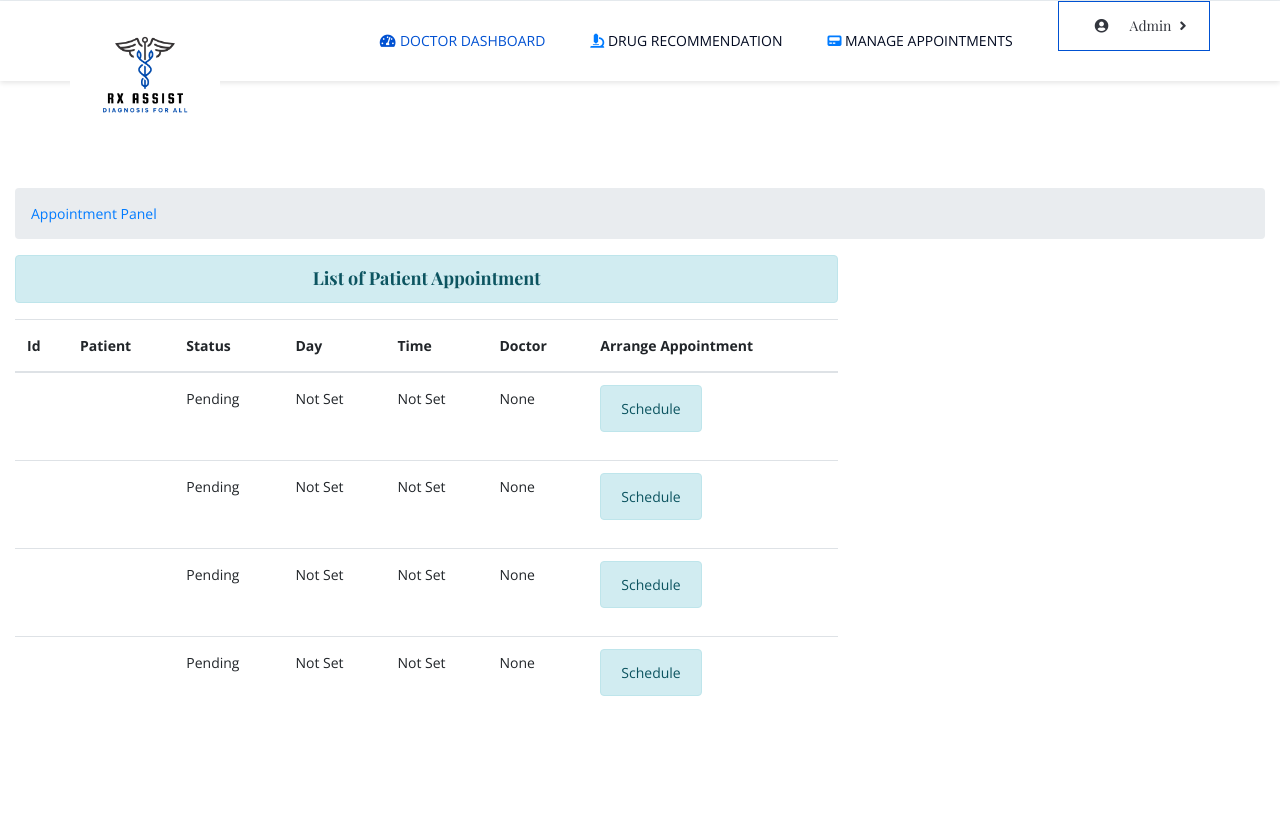
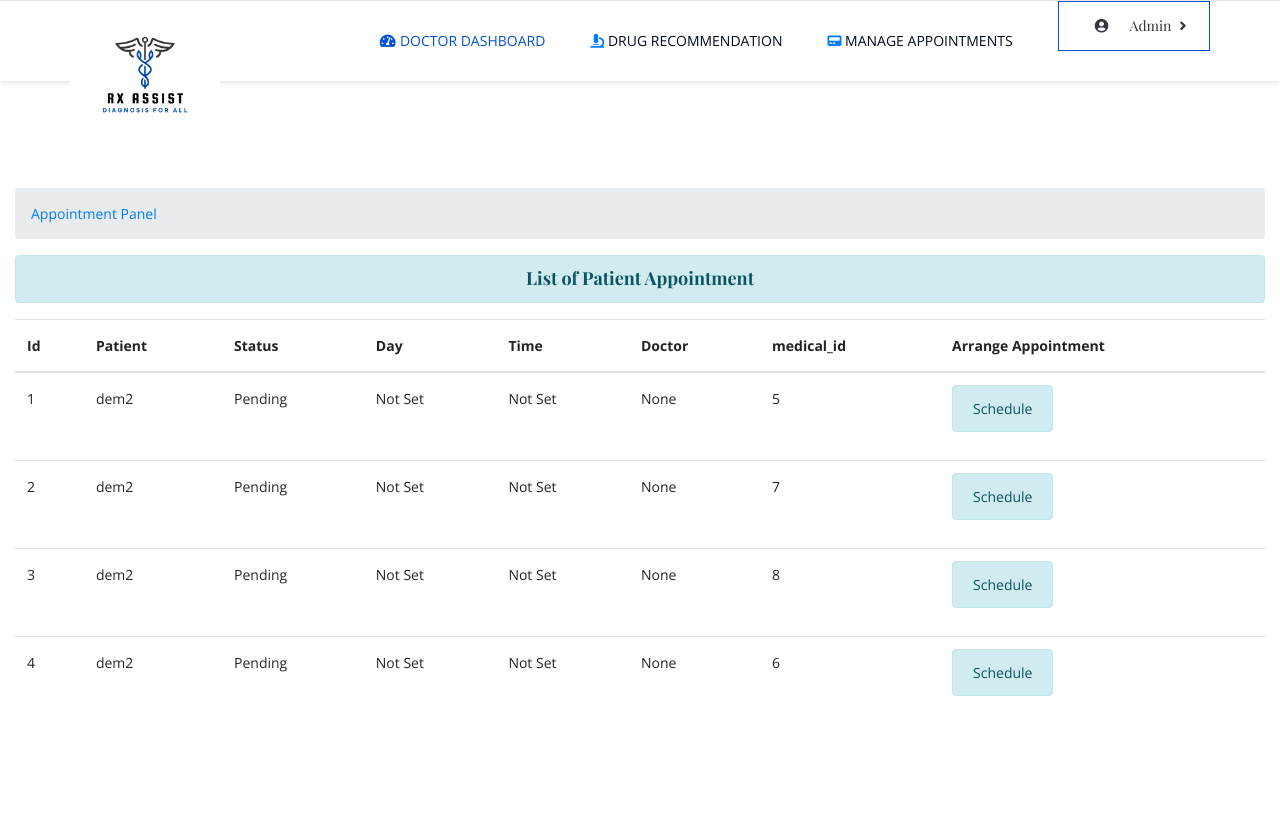
Before and after one commit to biabbas/rxassist, a Django app: page /meet/ in a window 1280 px wide. Run offline with Django 4.2, Linux system fonts and the light colour scheme; a user stored in the database is signed in; data comes from the database, SQL or seed files in the repository; some libraries are stand-ins or nearby versions.

Commit message:
changes1

```diff
--- a/rx-assist/core/templates/doctor/ajax.html
+++ b/rx-assist/core/templates/doctor/ajax.html
@@ -1,7 +1,9 @@
 <script type="text/javascript">
-  $(document).ready(function () {
+  $(document).ready(function ()
+  {
 
-    $('#tbody').on('click', '.btn_recommend', function () {
+    $('#tbody').on('click', '.btn_recommend', function ()
+    {
       console.log('Button Recommend Drug Clicked');
       let disease = $(this).attr('data-sid');
       var userid = $('#tbody #user_id').val();
@@ -23,6 +25,34 @@
           else{
             x = data.status;
             alert('AI recommended: ' + x + '\nRefresh to view results.');
+          }
+        },
+      });
+    });
+
+    $('#tbody').on('click', '.btn_update', function ()
+    {
+      console.log('Button update Clicked');
+      let disease = $(this).attr('data-sid');
+      var medicine = $(this).closest('tr').find('td:eq(5)').find('input').val();;
+
+      console.log('Prediction ID is', disease);
+      console.log('medicine is', medicine);
+
+      mydata = { disease: disease,medicine: medicine };
+      $.ajax({
+        url: '{% url 'updates' %}',
+        method: 'POST',
+        data: mydata,
+
+        success: function (data) {
+          console.log('Data recorder');
+          if(data.status == 'error'){
+            alert('Error: it cannot be updated.');
+            }
+          else{
+            x = data.status;
+            alert('updated successfully');
           }
         },
       });
--- a/rx-assist/core/templates/doctor/appointment.html
+++ b/rx-assist/core/templates/doctor/appointment.html
@@ -11,7 +11,7 @@
 
     <!-- Icon Cards-->
     <div class="row">
-      <div class="col-sm-8">
+      <div class="col-sm-12">
         <h4 class="text-center alert alert-info">
           List of Patient Appointment
         </h4>
@@ -25,33 +25,36 @@
               <th scope="col">Day</th>
               <th scope="col">Time</th>
               <th scope="col">Doctor</th>
+              <th scope="col">medical_id</th>
               <th scope="col">Arrange Appointment</th>
             </tr>
           </thead>
           <tbody id="mytable">
             {% for d in appointment %}
             <tr>
-              <td>{{ d.id }}</td>
-              <td>{{ d.patient.username }}</td>
+              <td>{{ d.0 }}</td>
+              <td>{{ d.1 }}</td>
               <td>
-                {% if d.approved == True %}
+                {% if d.2 == 1 %}
                 <p>Approved</p>
                 {% else %}
                 <p>Pending</p>
                 {% endif %}
-                {% if d.ment_day == None %}
+                {% if d.3 == NULL %}
               <td>Not Set</td>
               {% else %}
-              <td>{{ d.ment_day|date:"M d, Y" }}</td>
-              {% endif %} {% if d.time == None %}
+              <td>{{ d.3|date:"M d, Y" }}</td>
+              {% endif %} {% if d.4 == NULL %}
               <td>Not Set</td>
               {% else %}
-              <td>{{ d.time }}</td>
-              {% endif %} {% if d.doctor.username == Null %}
+              <td>{{ d.4 }}</td>
+              {% endif %}
+              {% if d.5 == Null %}
               <td>None</td>
               {% else %}
-              <td>{{ d.doctor.username }}</td>
+              <td>{{ d.5 }}</td>
               {% endif %}
+              <td>{{ d.6 }}</td>
               </td>
 
               <td>
--- a/rx-assist/core/templates/doctor/result.html
+++ b/rx-assist/core/templates/doctor/result.html
@@ -37,7 +37,7 @@
               <td>{{ d.2 }}</td>
               <td>{{ d.3 }}</td>
               <td>{{ d.4 }}</td>
-              <td>{{ d.5 }}</td>
+              <td><input type="text" value="{{ d.5 }}" name="disease" class="editable-medicine"></td>
               {% if d.5 == "" %}
               <td>
                 <input
@@ -50,7 +50,7 @@
               {% else %}
               <td>
                 <input
-                  class="btn btn-primary btn-sm btn_recommend text-center alert-info"
+                  class="btn btn-primary btn-sm btn_update text-center alert-info"
                   type="button"
                   data-sid="{{d.0}}"
                   value="update"
--- a/rx-assist/core/urls.py
+++ b/rx-assist/core/urls.py
@@ -16,6 +16,7 @@ urlpatterns = [
     path('logout/', views.logoutView, name='logout'),
     path('doctor/', views.doctor_home, name='doctor'),
     path('commend/', views.doctor_commend, name='commend'),
+    path('update_medicine/', views.update, name='updates'),
     path('commend/predict/', views.MakeMend, name='mend'),
     path('meet/', views.doctor_ment, name='meet_list'),
     path('meet/save/', views.SaveMent, name='savement'),
--- a/rx-assist/core/views.py
+++ b/rx-assist/core/views.py
@@ -416,7 +416,7 @@ def doctor_ment(request):
     user_id = request.user.id
     try:
         c = connection.cursor()
-        c.execute("SELECT * FROM appointments")
+        c.execute("SELECT a.id,c.username,a.approved,a.ment_day,a.time,a.doctor_id,a.medical_id from appointments a join core_user c on c.id=a.patient_id")
         appointment = c.fetchall()
         context = {'appointment': appointment}
         return render(request, 'doctor/appointment.html', context)
@@ -447,7 +447,18 @@ def SaveMent(request):
     except Exception as e:
         print(e)
         return JsonResponse({'status': 'error'})
-# @login_required
-# @csrf_exempt
-# def update (request):
-#     userid = request.POST.get('userid')
+@login_required
+@csrf_exempt
+def update(request):
+    disease = request.POST.get('disease')
+    medicine = request.POST.get('medicine')
+    print('Disease ID', disease)
+    print('medicine is', medicine)
+    c = connection.cursor()
+    c.execute("UPDATE patient_diagnosis set medicine =%s WHERE id = %s", [medicine,disease])
+    try:
+        c.execute("UPDATE patient_diagnosis set medicine =%s WHERE id = %s", [medicine,disease])
+        return JsonResponse({'status': f'updated {disease} medicine as {medicine}'})
+    except Exception as e:
+        print(e)
+        return JsonResponse({'status': 'error'})
```
Also changed, not shown: 1 other file.
